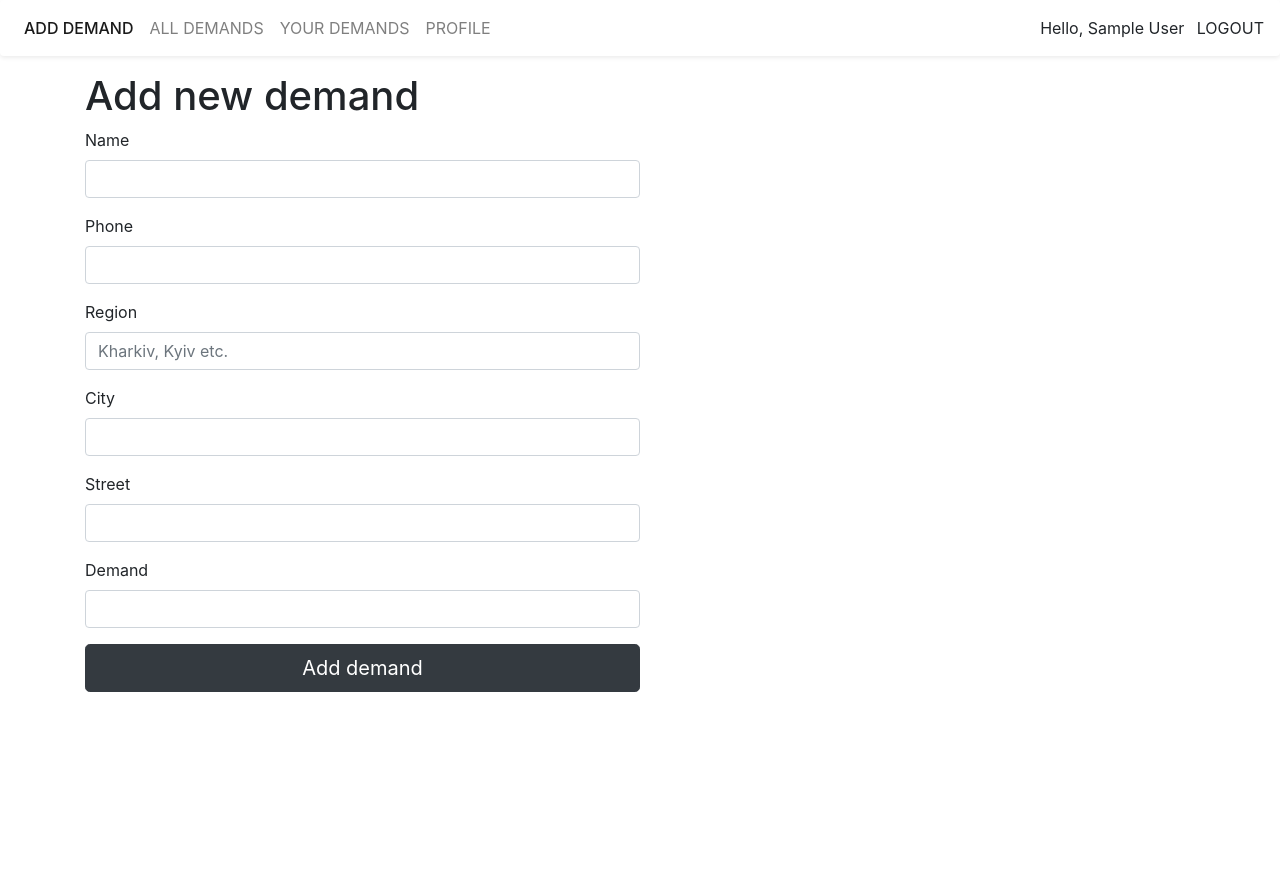
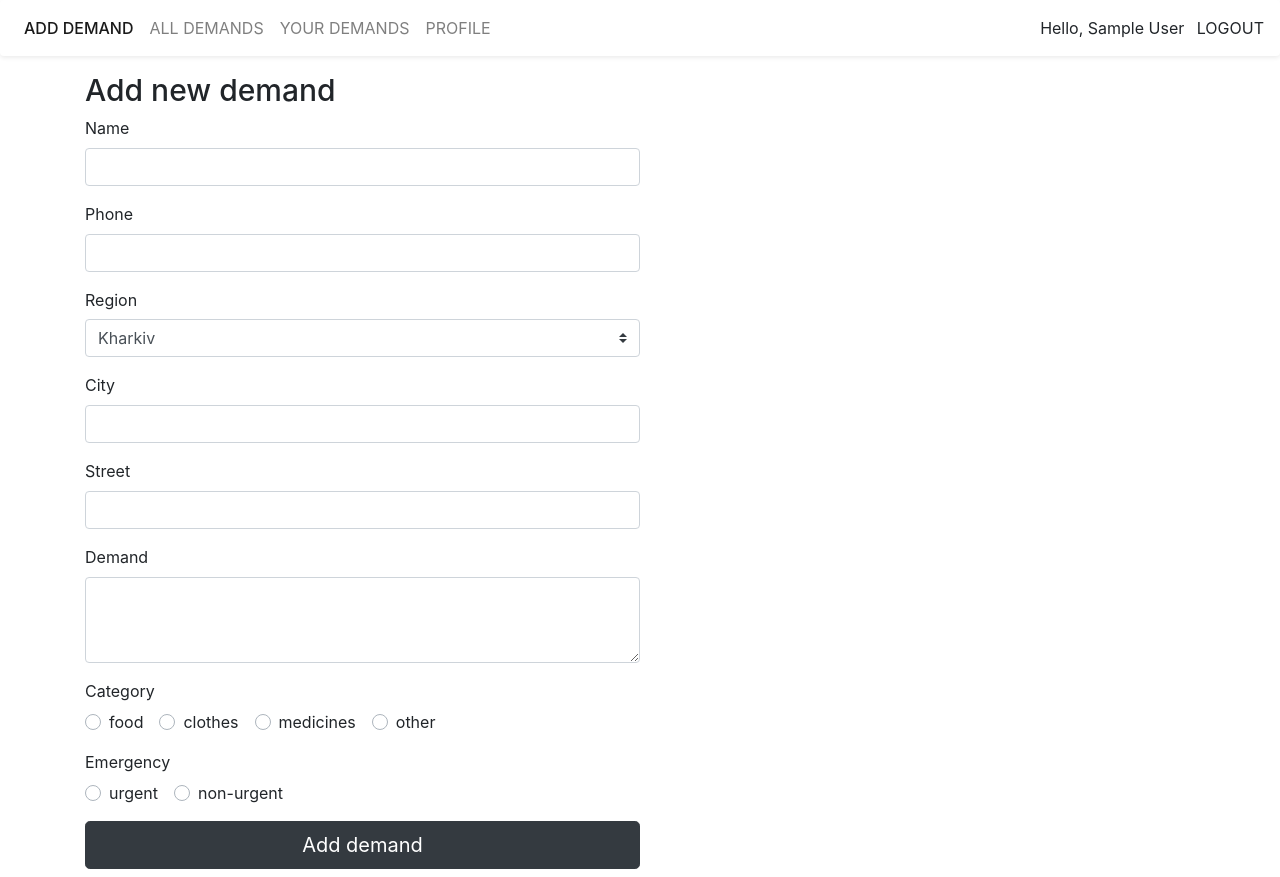
Before and after one commit to viravelmozhna/help2gether, a Vue app: page /demands/add in a window 1280 px wide. Before the commit the page ends 800 px from the top, so only its background shows below. Built offline with nearby package versions, Linux system fonts and the light colour scheme; no server answers; sample sign-in values are in the browser's storage.

Commit message:
input-select to choose region in add-demand component

```diff
--- a/src/components/AddDemand.vue
+++ b/src/components/AddDemand.vue
@@ -9,9 +9,9 @@
         <b-form-input
           id="name"
           type="text"
-            v-model="contactData.name"
-          >
-          </b-form-input>
+          v-model="name"
+          required
+        ></b-form-input>
       </b-form-group>
       <b-form-group
         label="Phone"
@@ -19,22 +19,19 @@
       >
         <b-form-input
           id="phone"
-            type="text"
-            v-model="contactData.phone"
-          >
-          </b-form-input>
+          type="tel"
+          v-model="phone"
+          required
+        ></b-form-input>
       </b-form-group>
       <b-form-group
         label="Region"
-          label-for="region"
       >
-          <b-form-input
-            id="region"
-            type="text"
-            placeholder="Kharkiv, Kyiv etc."
-            v-model="contactData.address.region"
-          >
-          </b-form-input>
+        <b-form-select
+          :options="regions"
+          v-model="region"
+          required
+        ></b-form-select>
       </b-form-group>
       <b-form-group
         label="City"
@@ -43,9 +40,9 @@
         <b-form-input
           id="city"
           type="text"
-            v-model="contactData.address.city"
-          >
-          </b-form-input>
+          v-model="city"
+          required
+        ></b-form-input>
       </b-form-group>
       <b-form-group
         label="Street"
@@ -54,20 +51,39 @@
         <b-form-input
           id="street"
           type="text"
-            v-model="contactData.address.street"
-          >
-          </b-form-input>
+          v-model="street"
+          required
+        ></b-form-input>
       </b-form-group>
       <b-form-group
         label="Demand"
         label-for="demand"
       >
-          <b-form-input
+        <b-form-textarea
           id="demand"
           type="text"
           v-model="demand"
-          >
-          </b-form-input>
+          rows="3"
+          required
+        ></b-form-textarea>
+      </b-form-group>
+      <b-form-group label="Category">
+        <b-form-radio-group
+          id="categories"
+          v-model="category"
+          :options="filterPropertiesValues.category"
+          name="categories"
+          required
+        ></b-form-radio-group>
+      </b-form-group>
+      <b-form-group label="Emergency">
+        <b-form-radio-group
+          id="emergency"
+          v-model="emergency"
+          :options="filterPropertiesValues.emergency"
+          name="emergency"
+          required
+        ></b-form-radio-group>
       </b-form-group>
       <b-button
         type="submit"
@@ -84,23 +100,21 @@
 <script>
 import { getDatabase, ref, set } from 'firebase/database';
 import shortid from 'shortid';
+import { regions, filterPropertiesValues } from '@/env/constants';
 
 export default {
   name: 'AddDemand',
   data() {
     return {
-      contactData: {
+      regions: regions,
+      filterPropertiesValues: filterPropertiesValues,
       name: '',
       phone: '',
-        address: {
-          region: '',
+      region: 'Kharkiv',
       city: '',
       street: '',
-        },
-      },
       demand: '',
       category: '',
-      status: '',
       emergency: '',
     };
   },
@@ -109,24 +123,33 @@ export default {
       const db = getDatabase();
       const demandId = shortid.generate();
       const currentTime = Date.now();
-      console.log(currentTime);
       set(ref(db, 'demands/' + demandId), {
         contactData: {
-          name: this.contactData.name,
-          phone: this.contactData.phone,
+          name: this.name,
+          phone: this.phone,
           address: {
-            region: `${this.contactData.address.region} region`,
-            city: this.contactData.address.city,
-            street: this.contactData.address.street,
+            region: `${this.region} region`,
+            city: this.city,
+            street: this.street,
           },
         },
         demand: this.demand,
-        category: 'food',
+        category: this.category,
         createdTime: currentTime,
         status: 'active',
-        emergency: 'urgent',
+        emergency: this.emergency,
       });
+      this.$toast.success('The demand was added!', {
+        timeout: 3500,
+      });
+      this.$router.push({ path: `/demands/detailed/${demandId}` });
     },
   },
 };
 </script>
+
+<style scoped>
+.title {
+  font-size: 30px;
+}
+</style>
--- a/src/components/SearchInput.vue
+++ b/src/components/SearchInput.vue
@@ -8,7 +8,11 @@
         placeholder="Search by region (Kyiv, Kharkiv etc.)"
       >
       </b-form-input>
-      <b-button type="submit" class="position-absolute find-button">
+      <b-button
+        type="submit"
+        class="position-absolute find-button"
+        variant="dark"
+      >
         Find
       </b-button>
     </b-form>
--- a/src/env/constants.js
+++ b/src/env/constants.js
@@ -10,3 +10,30 @@ export const filterPropertiesValues = {
   emergency: ['urgent', 'non-urgent'],
   category: ['food', 'clothes', 'medicines', 'other'],
 };
+
+export const regions = [
+  'Cherkasy',
+  'Chernihiv',
+  'Chernivtsi',
+  'Dnipropetrovsk',
+  'Donetsk',
+  'Ivano-Frankivsk',
+  'Kharkiv',
+  'Kherson',
+  'Khmelnytskyi',
+  'Kyiv',
+  'Kirovohrad',
+  'Luhansk',
+  'Lviv',
+  'Mykolaiv',
+  'Odessa',
+  'Poltava',
+  'Rivne',
+  'Sumy',
+  'Ternopil',
+  'Vinnytsia',
+  'Volyn',
+  'Zakarpattia',
+  'Zaporizhzhia',
+  'Zhytomyr',
+];
```
Lines whose indentation alone changed are shown as unchanged.
